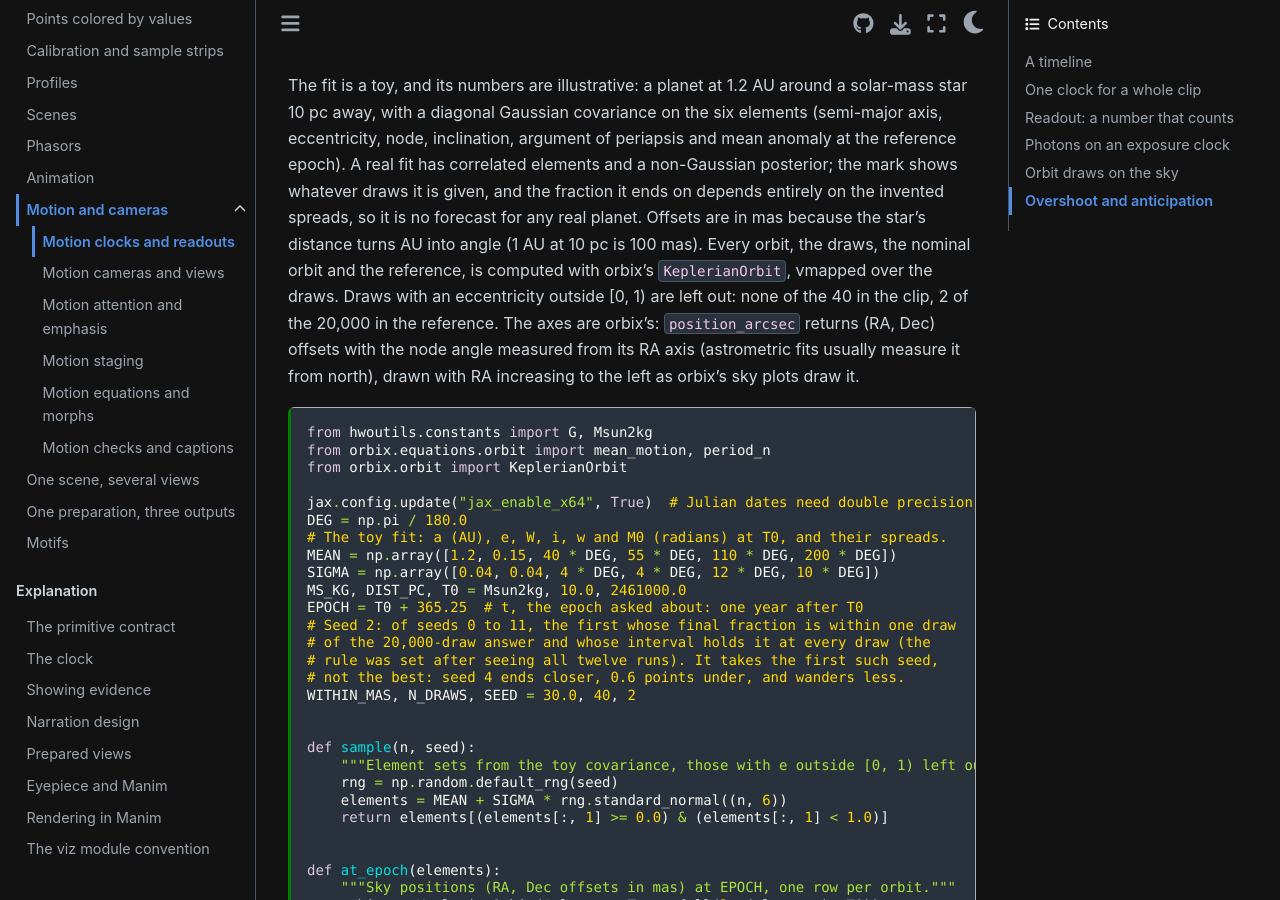
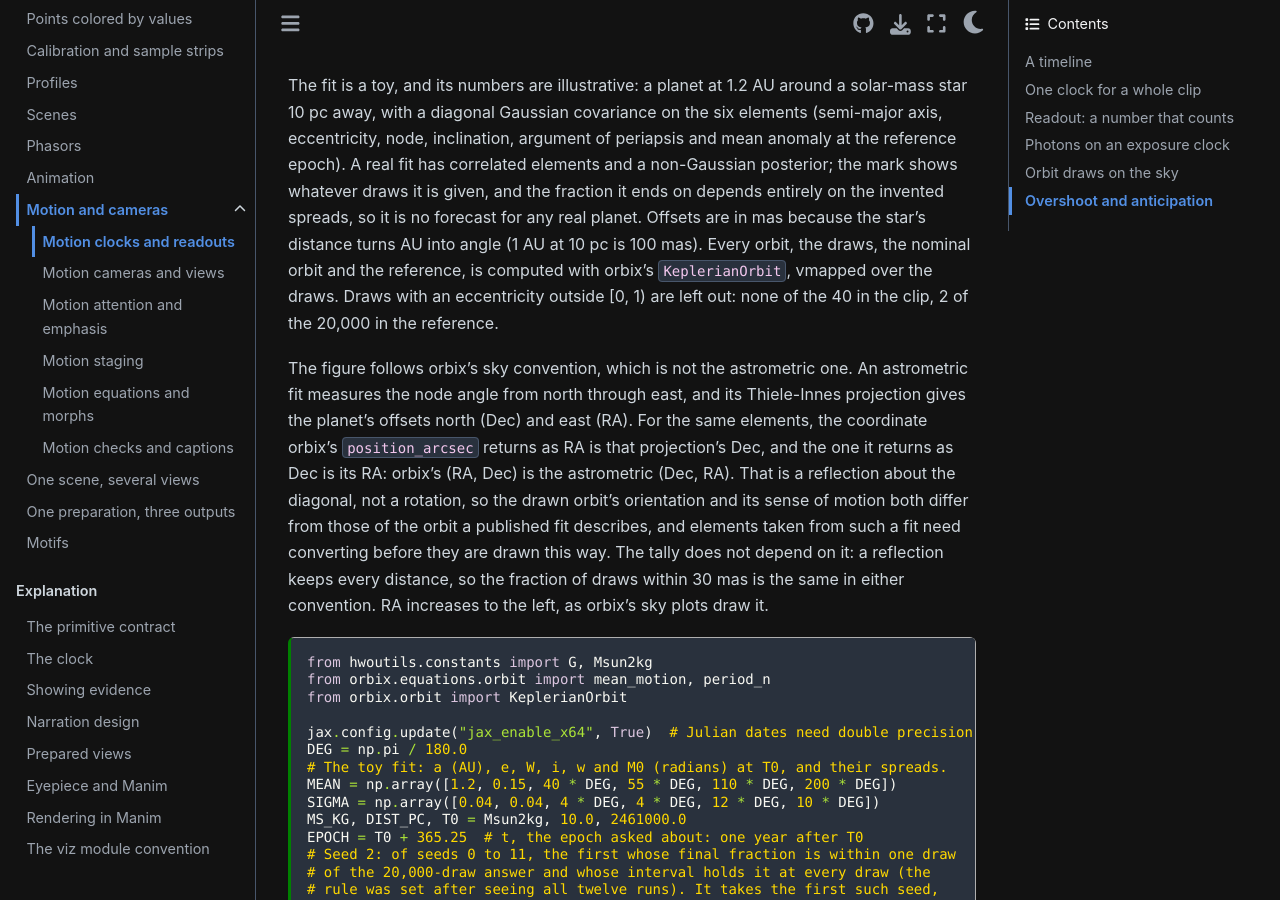
Before and after one commit to CoreySpohn/eyepiece, a Sphinx documentation site: the page built from docs/gallery/motion-clock.md, in a window 1280 px wide and 900 px high, scrolled down 8164 px. Built offline with Sphinx 7.4.7 and the Sphinx Book theme 1.1.4, drawn with Linux system fonts in a browser that asks for light colours; pages that are not in the unit, such as notebooks, are missing from menus.

Commit message:
docs(gallery): state that orbix's sky axes are the astrometric ones reflected

````diff
--- a/docs/gallery/motion-clock.md
+++ b/docs/gallery/motion-clock.md
@@ -434,10 +434,20 @@ invented spreads, so it is no forecast for any real planet. Offsets are in
 mas because the star's distance turns AU into angle (1 AU at 10 pc is 100
 mas). Every orbit, the draws, the nominal orbit and the reference, is computed with orbix's `KeplerianOrbit`, vmapped over the draws. Draws
 with an eccentricity outside [0, 1) are left out: none of the 40 in the
-clip, 2 of the 20,000 in the reference. The axes are orbix's: `position_arcsec`
-returns (RA, Dec) offsets with the node angle measured from its RA axis
-(astrometric fits usually measure it from north), drawn with RA increasing to
-the left as orbix's sky plots draw it.
+clip, 2 of the 20,000 in the reference.
+
+The figure follows orbix's sky convention, which is not the astrometric one.
+An astrometric fit measures the node angle from north through east, and its
+Thiele-Innes projection gives the planet's offsets north (Dec) and east (RA).
+For the same elements, the coordinate orbix's `position_arcsec` returns as RA
+is that projection's Dec, and the one it returns as Dec is its RA: orbix's
+(RA, Dec) is the astrometric (Dec, RA). That is a reflection about the
+diagonal, not a rotation, so the drawn orbit's orientation and its sense of
+motion both differ from those of the orbit a published fit describes, and
+elements taken from such a fit need converting before they are drawn this
+way. The tally does not depend on it: a reflection keeps every distance, so
+the fraction of draws within 30 mas is the same in either convention. RA
+increases to the left, as orbix's sky plots draw it.
 
 ```{code-cell} python
 from hwoutils.constants import G, Msun2kg
````
